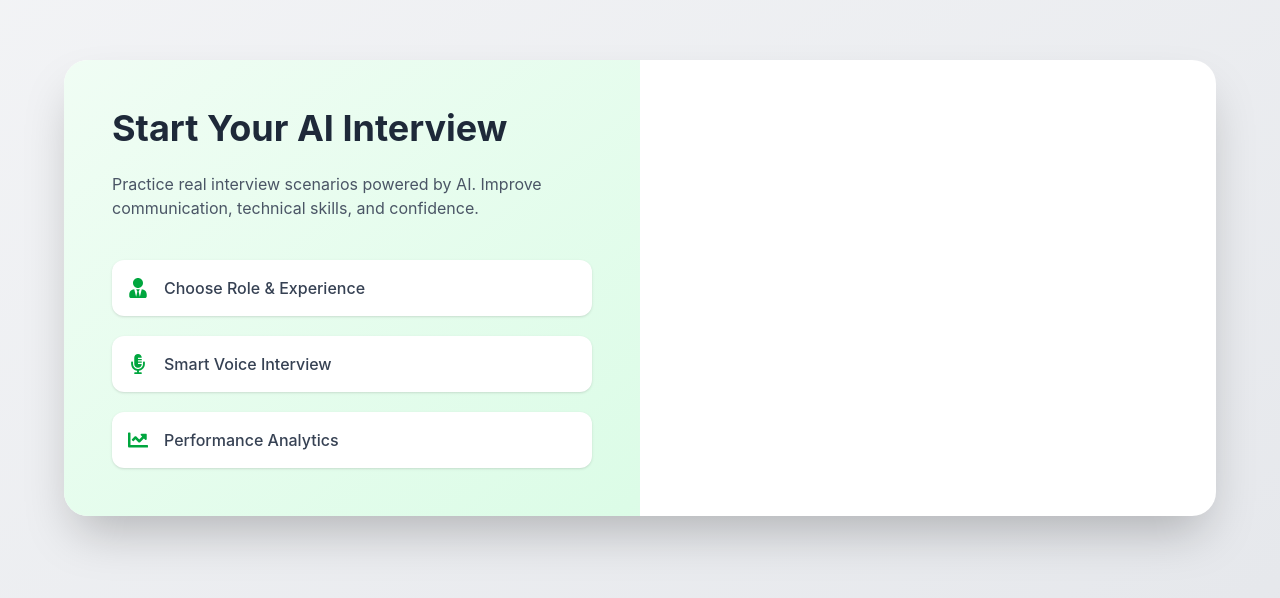
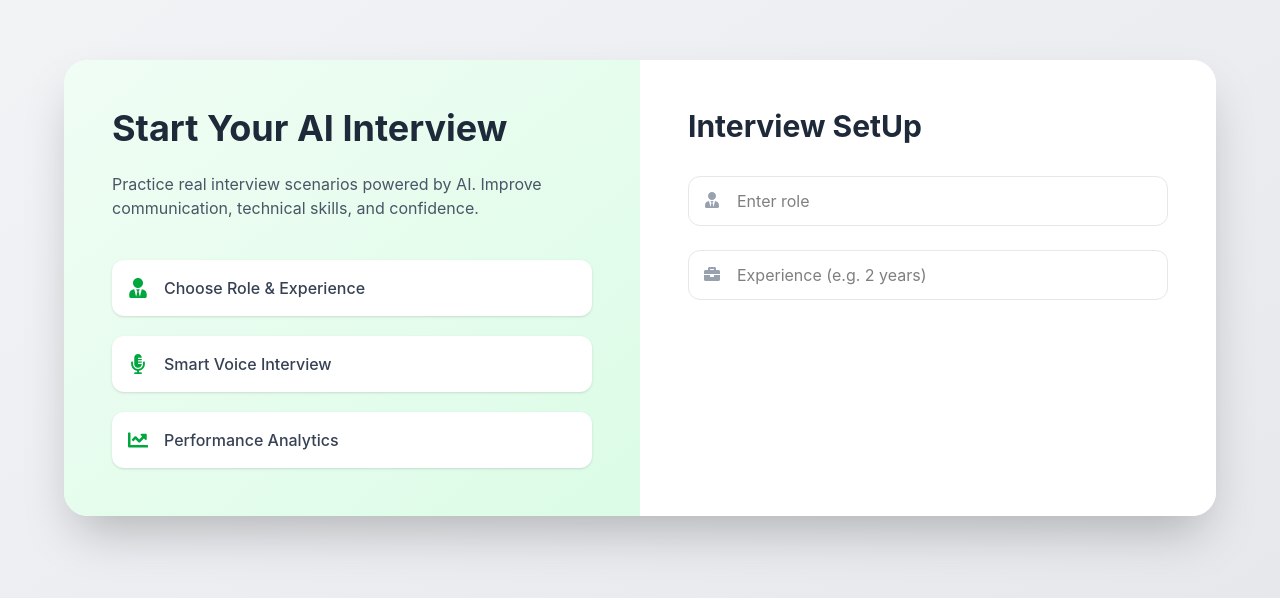
Before and after one commit to Dushyant110/AI-Mock-Interview, a React (Vite) app in the folder client/: page /interview in a window 1280 px wide. Shown: the part 112-710 px from the top of the page. Built offline with nearby package versions, Linux system fonts and the light colour scheme; no server answers; the HTML template or start-up script is replaced by a standard one.

Commit message:
interview input created

```diff
--- a/client/src/components/Step1SetUp.jsx
+++ b/client/src/components/Step1SetUp.jsx
@@ -1,4 +1,4 @@
-import React from 'react'
+import React, { useState } from 'react'
 import {
   FaUserTie,
   FaBriefcase,
@@ -10,7 +10,9 @@
 
 function Step1SetUp({ onStart }) {
 
-
+  const [role, setRole] = useState("");
+  const [experience, setExperience] = useState("");
+  const [mode, setMode] = useState("Technical");
   return (
     <motion.div
       initial={{ opacity: 0 }}
@@ -66,8 +68,39 @@
 
         </motion.div>
 
-        <motion.div>
-          {/* Right Section */}
+        <motion.div
+          initial={{ x: 80, opacity: 0 }}
+          animate={{ x: 0, opacity: 1 }}
+          transition={{ duration: 0.7 }}
+          className='p-12 bg-white'>
+          <h2 className='text-3xl font-bold text-gray-800 mb-8'>
+            Interview SetUp
+          </h2>
+
+          <div className='space-y-6'>
+            <div className='relative'>
+              <FaUserTie className='absolute top-4 left-4 text-gray-400' />
+
+              <input
+                type='text'
+                placeholder='Enter role'
+                className='w-full pl-12 pr-4 py-3 border border-gray-200 rounded-xl focus:ring-2 focus:ring-green-500 outline-none transition'
+                onChange={(e) => setRole(e.target.value)} value={role}
+              />
+            </div>
+
+            <div className='relative'>
+              <FaBriefcase className='absolute top-4 left-4 text-gray-400' />
+
+              <input
+                type='text'
+                placeholder='Experience (e.g. 2 years)'
+                className='w-full pl-12 pr-4 py-3 border border-gray-200 rounded-xl focus:ring-2 focus:ring-green-500 outline-none transition'
+                onChange={(e) => setExperience(e.target.value)} value={experience}
+              />
+            </div>
+          </div>
+
         </motion.div>
       </div>
     </motion.div>
```
